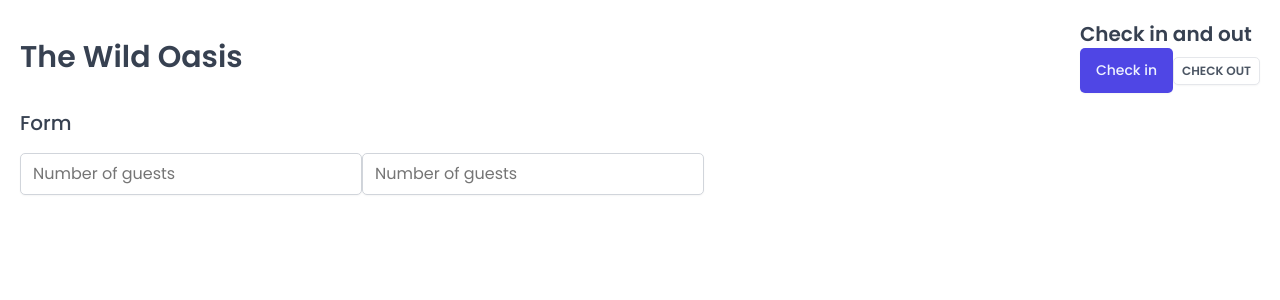
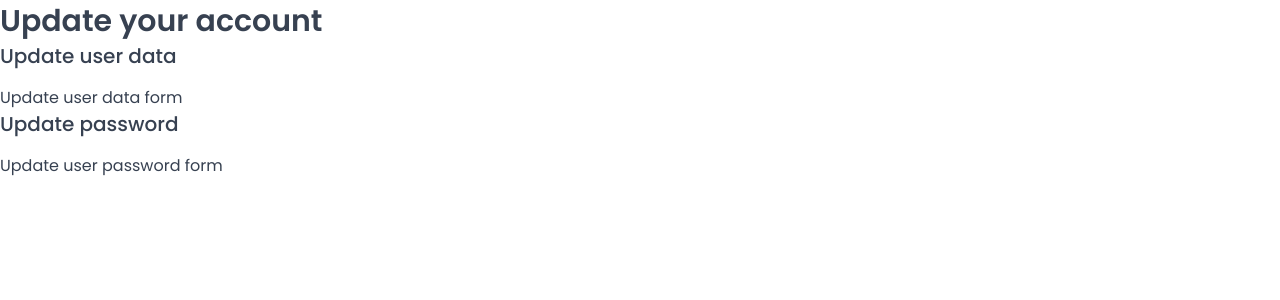
Before and after one commit to oleg-kuzmin/jonas-react-17-the-wild-oasis, a React (Vite) app: page /account in a window 1280 px wide. Shown: the top 300 px of the page. Built offline with nearby package versions, Linux system fonts and the light colour scheme; a web font is replaced by a local one.

Commit message:
333. Setting Up Pages and Routes

```diff
--- a/package.json
+++ b/package.json
@@ -12,6 +12,7 @@
   "dependencies": {
     "react": "^19.2.0",
     "react-dom": "^19.2.0",
+    "react-router-dom": "^6.30.3",
     "styled-components": "^6.4.1"
   },
   "devDependencies": {
--- a/src/App.jsx
+++ b/src/App.jsx
@@ -1,41 +1,31 @@
-import styled from 'styled-components';
+import { BrowserRouter, Navigate, Route, Routes } from 'react-router-dom';
 import GlobalStyles from './styles/GlobalStyles';
-import Button from './ui/Button';
-import Input from './ui/Input';
-import Heading from './ui/Heading';
-import Row from './ui/Row';
-
-const StyledApp = styled.main`
-  padding: 20px;
-`;
+import Dashboard from './pages/Dashboard';
+import Bookings from './pages/Bookings';
+import Cabins from './pages/Cabins';
+import Users from './pages/Users';
+import Settings from './pages/Settings';
+import Account from './pages/Account';
+import Login from './pages/Login';
+import PageNotFound from './pages/PageNotFound';
 
 function App() {
   return (
     <>
       <GlobalStyles />
-      <StyledApp>
-        <Row type="vertical">
-          <Row type="horizontal">
-            <Heading as="h1">The Wild Oasis</Heading>
-            <div>
-              <Heading as="h2">Check in and out</Heading>
-              <Button variation="primary" size="medium" onClick={() => alert('Check in')}>
-                Check in
-              </Button>
-              <Button variation="secondary" size="small" onClick={() => alert('Check out')}>
-                Check out
-              </Button>
-            </div>
-          </Row>
-          <Row type="vertical">
-            <Heading as="h3">Form</Heading>
-            <form>
-              <Input type="number" placeholder="Number of guests" />
-              <Input type="number" placeholder="Number of guests" />
-            </form>
-          </Row>
-        </Row>
-      </StyledApp>
+      <BrowserRouter>
+        <Routes>
+          <Route index element={<Navigate replace to="dashboard" />} />
+          <Route path="dashboard" element={<Dashboard />} />
+          <Route path="bookings" element={<Bookings />} />
+          <Route path="cabins" element={<Cabins />} />
+          <Route path="users" element={<Users />} />
+          <Route path="settings" element={<Settings />} />
+          <Route path="account" element={<Account />} />
+          <Route path="login" element={<Login />} />
+          <Route path="*" element={<PageNotFound />} />
+        </Routes>
+      </BrowserRouter>
     </>
   );
 }
--- /dev/null
+++ b/src/hooks/useMoveBack.js
@@ -0,0 +1,6 @@
+import { useNavigate } from 'react-router-dom';
+
+export function useMoveBack() {
+  const navigate = useNavigate();
+  return () => navigate(-1);
+}
--- /dev/null
+++ b/src/pages/Account.jsx
@@ -0,0 +1,22 @@
+import Heading from '../ui/Heading';
+import Row from '../ui/Row';
+
+function Account() {
+  return (
+    <>
+      <Heading as="h1">Update your account</Heading>
+
+      <Row type="vertical">
+        <Heading as="h3">Update user data</Heading>
+        <p>Update user data form</p>
+      </Row>
+
+      <Row type="vertical">
+        <Heading as="h3">Update password</Heading>
+        <p>Update user password form</p>
+      </Row>
+    </>
+  );
+}
+
+export default Account;
--- /dev/null
+++ b/src/pages/Bookings.jsx
@@ -0,0 +1,13 @@
+import Heading from '../ui/Heading';
+import Row from '../ui/Row';
+
+function Bookings() {
+  return (
+    <Row type="horizontal">
+      <Heading as="h1">All bookings</Heading>
+      <p>TEST</p>
+    </Row>
+  );
+}
+
+export default Bookings;
--- /dev/null
+++ b/src/pages/Cabins.jsx
@@ -0,0 +1,13 @@
+import Heading from '../ui/Heading';
+import Row from '../ui/Row';
+
+function Cabins() {
+  return (
+    <Row type="horizontal">
+      <Heading as="h1">All cabins</Heading>
+      <p>TEST</p>
+    </Row>
+  );
+}
+
+export default Cabins;
--- /dev/null
+++ b/src/pages/Dashboard.jsx
@@ -0,0 +1,13 @@
+import Heading from '../ui/Heading';
+import Row from '../ui/Row';
+
+function Dashboard() {
+  return (
+    <Row type="horizontal">
+      <Heading as="h1">Dashboard</Heading>
+      <p>TEST</p>
+    </Row>
+  );
+}
+
+export default Dashboard;
--- /dev/null
+++ b/src/pages/Login.jsx
@@ -0,0 +1,17 @@
+import styled from 'styled-components';
+
+const LoginLayout = styled.main`
+  min-height: 100vh;
+  display: grid;
+  grid-template-columns: 48rem;
+  align-content: center;
+  justify-content: center;
+  gap: 3.2rem;
+  background-color: var(--color-grey-50);
+`;
+
+function Login() {
+  return <LoginLayout>Login</LoginLayout>;
+}
+
+export default Login;
--- /dev/null
+++ b/src/pages/PageNotFound.jsx
@@ -0,0 +1,41 @@
+import styled from 'styled-components';
+import { useMoveBack } from '../hooks/useMoveBack';
+import Heading from '../ui/Heading';
+
+const StyledPageNotFound = styled.main`
+  height: 100vh;
+  background-color: var(--color-grey-50);
+  display: flex;
+  align-items: center;
+  justify-content: center;
+  padding: 4.8rem;
+`;
+
+const Box = styled.div`
+  background-color: var(--color-grey-0);
+  border: 1px solid var(--color-grey-100);
+  border-radius: var(--border-radius-md);
+  padding: 4.8rem;
+  flex: 0 1 96rem;
+  text-align: center;
+  & h1 {
+    margin-bottom: 3.2rem;
+  }
+`;
+
+function PageNotFound() {
+  const moveBack = useMoveBack();
+
+  return (
+    <StyledPageNotFound>
+      <Box>
+        <Heading as="h1">The page you are looking for could not be found 😢</Heading>
+        <button onClick={moveBack} size="large">
+          &larr; Go back
+        </button>
+      </Box>
+    </StyledPageNotFound>
+  );
+}
+
+export default PageNotFound;
--- /dev/null
+++ b/src/pages/Settings.jsx
@@ -0,0 +1,7 @@
+import Heading from '../ui/Heading';
+
+function Settings() {
+  return <Heading as="h1">Update hotel settings</Heading>;
+}
+
+export default Settings;
--- /dev/null
+++ b/src/pages/Users.jsx
@@ -0,0 +1,7 @@
+import Heading from '../ui/Heading';
+
+function Users() {
+  return <Heading as="h1">Create a new user</Heading>;
+}
+
+export default Users;
```
Also changed, not shown: 1 other file (tests, documents, lock files or other folders).
